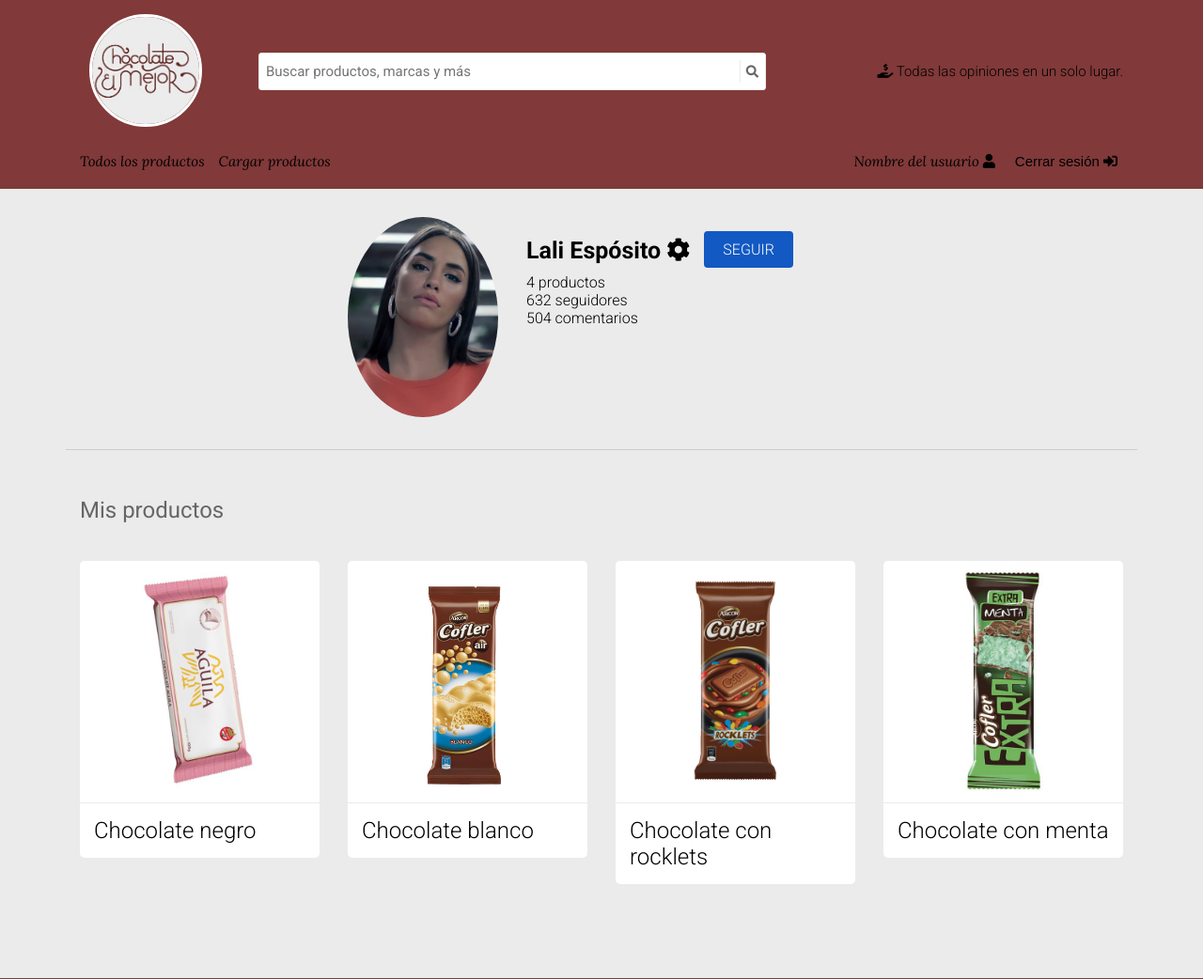
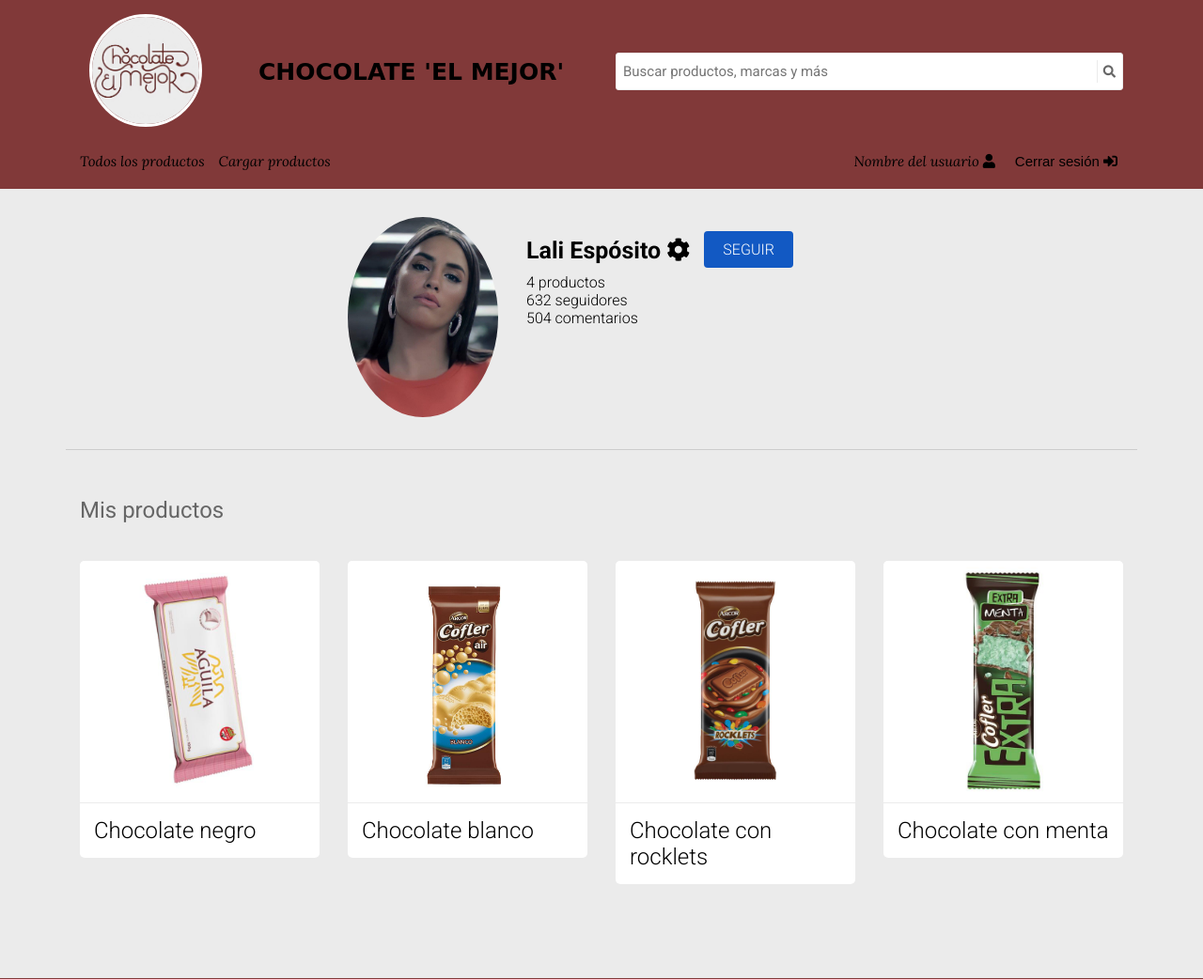
Before and after one commit to CosVigil/proyectoIntegrador, a Node server app: page /users in a window 1280 px wide. Shown: the top 1042 px of the page at 94% size. Run offline with Node 20, Linux system fonts and the light colour scheme; some libraries are stand-ins or nearby versions; some web fonts are replaced.

Commit message:
ultimas modificaciones

```diff
--- a/views/partials/headerLogueado.ejs
+++ b/views/partials/headerLogueado.ejs
@@ -10,6 +10,13 @@
 					</a>
 				</div>
 
+				<div class="col-12 col-md-4">
+					<a class="titulo">
+
+					   CHOCOLATE 'EL MEJOR'
+					</a>
+				</div>
+
 				<div class="col-7 col-md-6">
 					<form action="/chocolates/results" method="GET" class="search-form">
 						<input type="text" name="search" placeholder="Buscar productos, marcas y más" class="search-form_input">
@@ -17,12 +24,7 @@
 					</form>
 				</div>
 
-				<div class="col-12 col-md-4">
-					<a class="main-header_credit-link">
-						<i class="fas fa-hand-holding-usd"></i>
-						Todas las opiniones en un solo lugar.
-					</a>
-				</div>
+
 			</div>
 
 			<button class="btn-toggle-navbar">
--- a/views/profile.ejs
+++ b/views/profile.ejs
@@ -65,7 +65,7 @@
 				<article class="product-box_data">
 					<h2>Chocolate negro</h2>
 					<p>No hay otro como el Águila</p>
-					<p>Comentarios: 12</p>
+					<p>Comentarios: 26</p>
 				</article>
 			</a>
 		</section>
@@ -79,7 +79,7 @@
 				<article class="product-box_data">
 					<h2>Chocolate blanco</h2>
 					<p>De los blancos, el mejor</p>
-					<p>Comentarios: 12</p>
+					<p>Comentarios: 25</p>
 				</article>
 			</a>
 		</section>
@@ -93,7 +93,7 @@
 				<article class="product-box_data">
 					<h2>Chocolate con rocklets</h2>
 					<p>Nunca vas a probar nada igual</p>
-					<p>Comentarios: 12</p>
+					<p>Comentarios: 14</p>
 				</article>
 			</a>
 		</section>
@@ -107,7 +107,7 @@
 				<article class="product-box_data">
 					<h2>Chocolate con menta</h2>
 					<p>Si el chocolate es rico, la menta lo hace único</p>
-					<p>Comentarios: 12</p>
+					<p>Comentarios: 18</p>
 				</article>
 			</a>
 		</section>
```
Also changed, not shown: views/search-results.ejs (+4 -4 lines).
